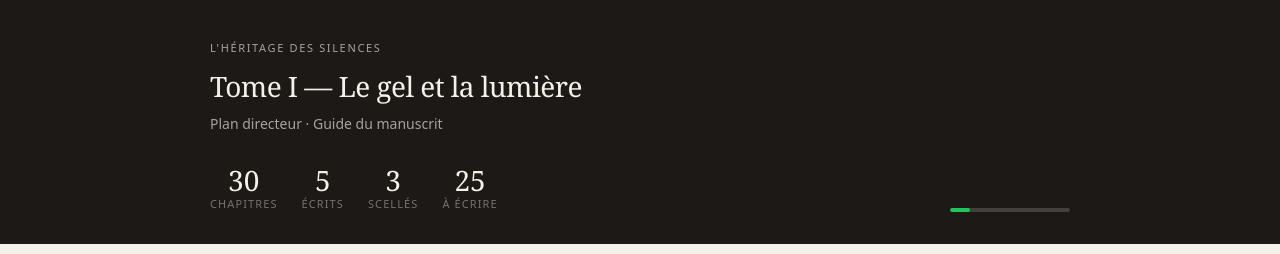
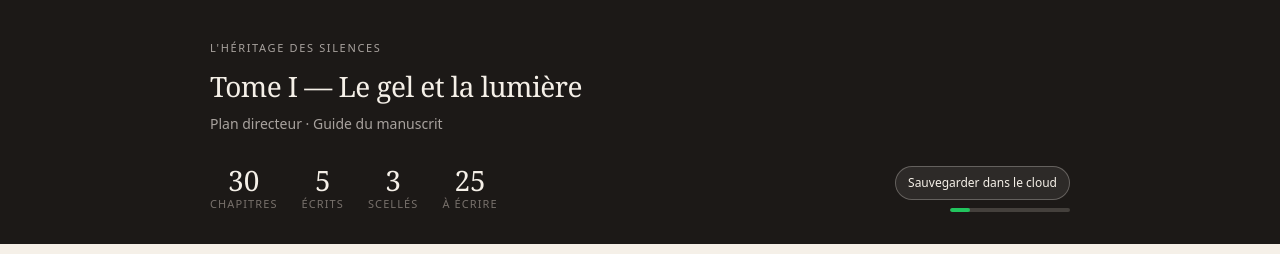
Before and after one commit to sdrapeau053-oss/mon-app, a Next.js app: page /structure-tome-1 in a window 1280 px wide. Shown: the top 254 px of the page. Built offline with nearby package versions, Linux system fonts and the light colour scheme; no server answers; the database is empty.

Commit message:
add manual cloud backup for tome one chapters

```diff
--- a/app/structure-tome-1/page.tsx
+++ b/app/structure-tome-1/page.tsx
@@ -354,6 +354,7 @@ export default function StructureTome1() {
   const [chapitresStockes, setChapitresStockes] = useState<StoredChapter[]>([]);
   const [editingChapterId, setEditingChapterId] = useState<string | null>(null);
   const [draftContent, setDraftContent] = useState("");
+  const [cloudStatus, setCloudStatus] = useState("");
 
   useEffect(() => {
     let actif = true;
@@ -457,6 +458,29 @@ export default function StructureTome1() {
     return updatedChapter;
   };
 
+  const sauvegarderChapitresDansCloud = async () => {
+    if (!supabase) {
+      setCloudStatus("Supabase non configuré. Ajoute la clé publishable dans .env.local.");
+      return;
+    }
+
+    const payload = chapitresStockes.map((chapitre) => ({
+      id: chapitre.id,
+      titre: chapitre.titre,
+      bloc: chapitre.bloc,
+      type: chapitre.type,
+      statut: chapitre.statut,
+      contenu: chapitre.contenu,
+      updated_at: new Date().toISOString(),
+    }));
+
+    const { error } = await supabase
+      .from("chapitres_tome1")
+      .upsert(payload, { onConflict: "id" });
+
+    setCloudStatus(error ? `Erreur cloud : ${error.message}` : "Sauvegarde cloud effectuée");
+  };
+
   const startEditingChapter = (chapter: Chapter) => {
     const storedChapter = getStoredChapter(chapter.num) || createStoredChapter(chapter);
 
@@ -549,8 +573,31 @@ export default function StructureTome1() {
               </div>
             ))}
             <div style={{ marginLeft: "auto", display: "flex", alignItems: "flex-end" }}>
-              <div style={{ width: 120, height: 4, background: "#44403C", borderRadius: 2, overflow: "hidden" }}>
-                <div style={{ width: `${Math.round((totalEcrit / 30) * 100)}%`, height: "100%", background: "#22C55E", borderRadius: 2, transition: "width 0.5s" }} />
+              <div style={{ display: "grid", gap: 8, justifyItems: "end" }}>
+                <button
+                  onClick={sauvegarderChapitresDansCloud}
+                  style={{
+                    border: "1px solid rgba(245, 240, 232, 0.28)",
+                    borderRadius: 999,
+                    background: "rgba(245, 240, 232, 0.08)",
+                    color: "#F5F0E8",
+                    cursor: "pointer",
+                    fontFamily: "system-ui, sans-serif",
+                    fontSize: 12,
+                    padding: "7px 12px",
+                  }}
+                  type="button"
+                >
+                  Sauvegarder dans le cloud
+                </button>
+                {cloudStatus && (
+                  <p style={{ color: "#D6D3D1", fontFamily: "system-ui, sans-serif", fontSize: 11, margin: 0 }}>
+                    {cloudStatus}
+                  </p>
+                )}
+                <div style={{ width: 120, height: 4, background: "#44403C", borderRadius: 2, overflow: "hidden" }}>
+                  <div style={{ width: `${Math.round((totalEcrit / 30) * 100)}%`, height: "100%", background: "#22C55E", borderRadius: 2, transition: "width 0.5s" }} />
+                </div>
               </div>
             </div>
           </div>
```
